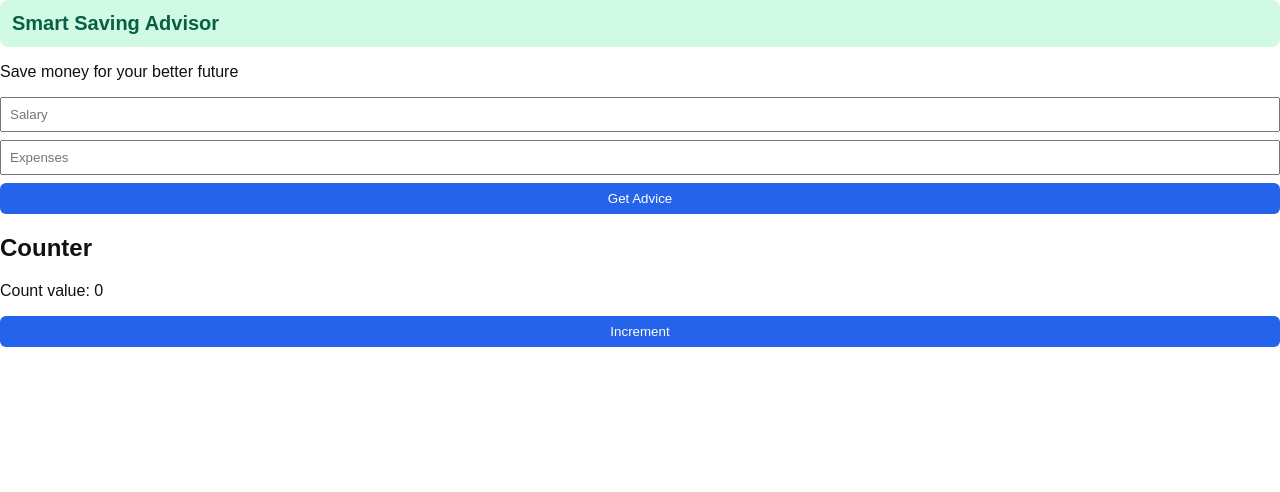
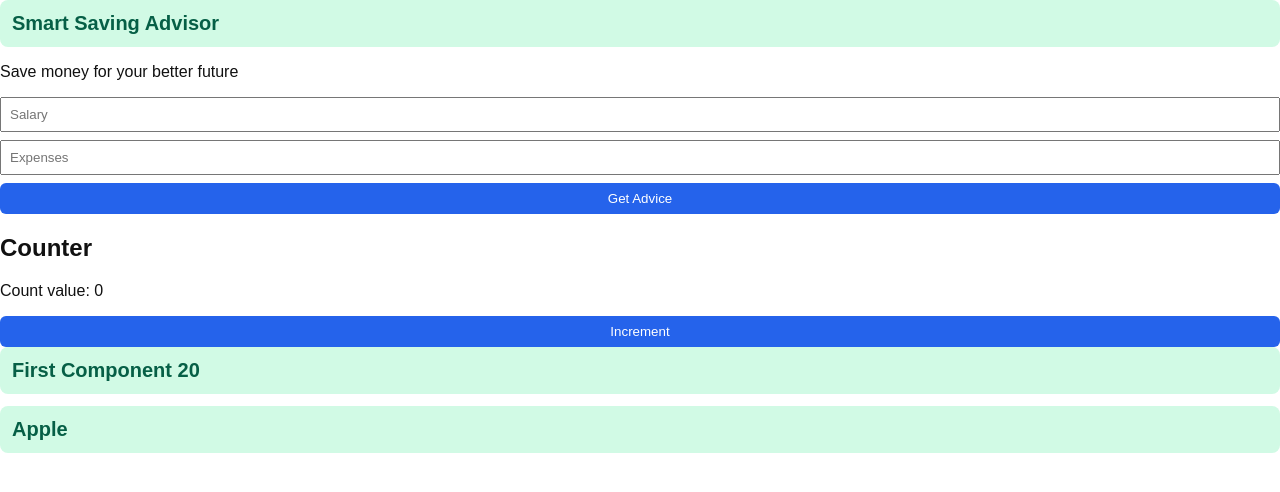
Before and after one commit to kashishdubey11092005-droid/React, a React (Vite) app in the folder my-app/: page / in a window 1280 px wide. Shown: the top 492 px of the page. Built offline with nearby package versions, Linux system fonts and the light colour scheme.

Commit message:
components

```diff
--- /dev/null
+++ b/my-app/src/App.css
@@ -0,0 +1,43 @@
+:root {
+  --bg: #f8fafc;
+  --accent: #2563eb;
+}
+
+html, body, #root {
+  height: 100%;
+  margin: 0;
+  font-family: -apple-system, BlinkMacSystemFont, 'Segoe UI', Roboto, 'Helvetica Neue', Arial;
+  background: var(--bg);
+  color: #0f172a;
+}
+
+.app {
+  padding: 2rem;
+  text-align: center;
+}
+
+input {
+  margin: 0.5rem;
+  padding: 0.5rem 0.6rem;
+  border: 1px solid #e2e8f0;
+  border-radius: 6px;
+}
+
+button {
+  background: var(--accent);
+  color: white;
+  border: none;
+  padding: 0.5rem 1rem;
+  border-radius: 6px;
+  cursor: pointer;
+}
+
+button:hover {
+  opacity: 0.95;
+}
+
+/* Add component-specific helper class */
+.advice {
+  margin-top: 1rem;
+  font-weight: 500;
+}
--- a/my-app/src/App.jsx
+++ b/my-app/src/App.jsx
@@ -1,5 +1,6 @@
 import { useState } from 'react'
 import User from './User'
+import Fruit from './Fruit'
 
 export default function App() {
   const [salary, setSalary] = useState('')
@@ -23,6 +24,7 @@ export default function App() {
       {advice && <p>{advice}</p>}
       {advice && <p>Use your money wisely.</p>}
       <User />
+      <Fruit />
     </div>
   )
 }
--- /dev/null
+++ b/my-app/src/Fruit.jsx
@@ -0,0 +1,12 @@
+export function sum() {
+  return 10 + 10
+}
+
+export default function Fruit() {
+  return (
+    <div>
+      <h1>First Component {sum()}</h1>
+      <h1>Apple</h1>
+    </div>
+  )
+}
```
